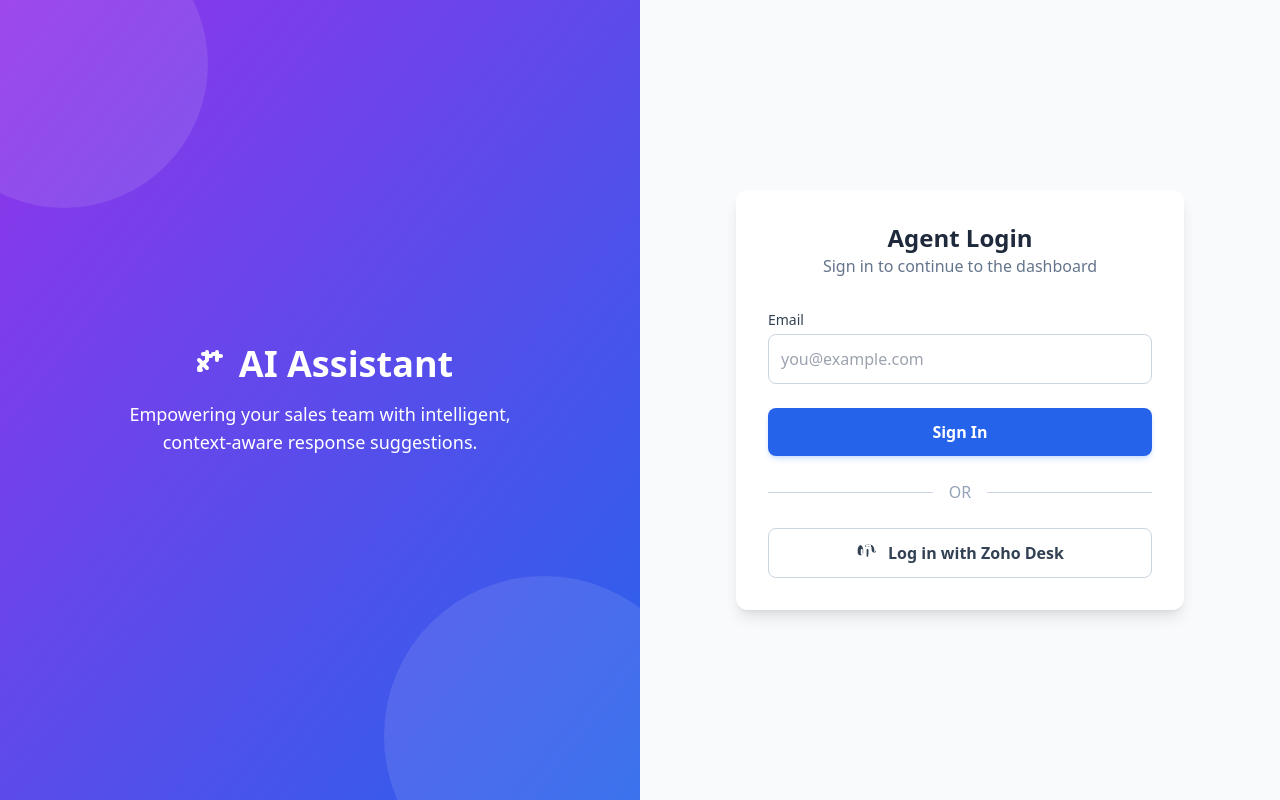
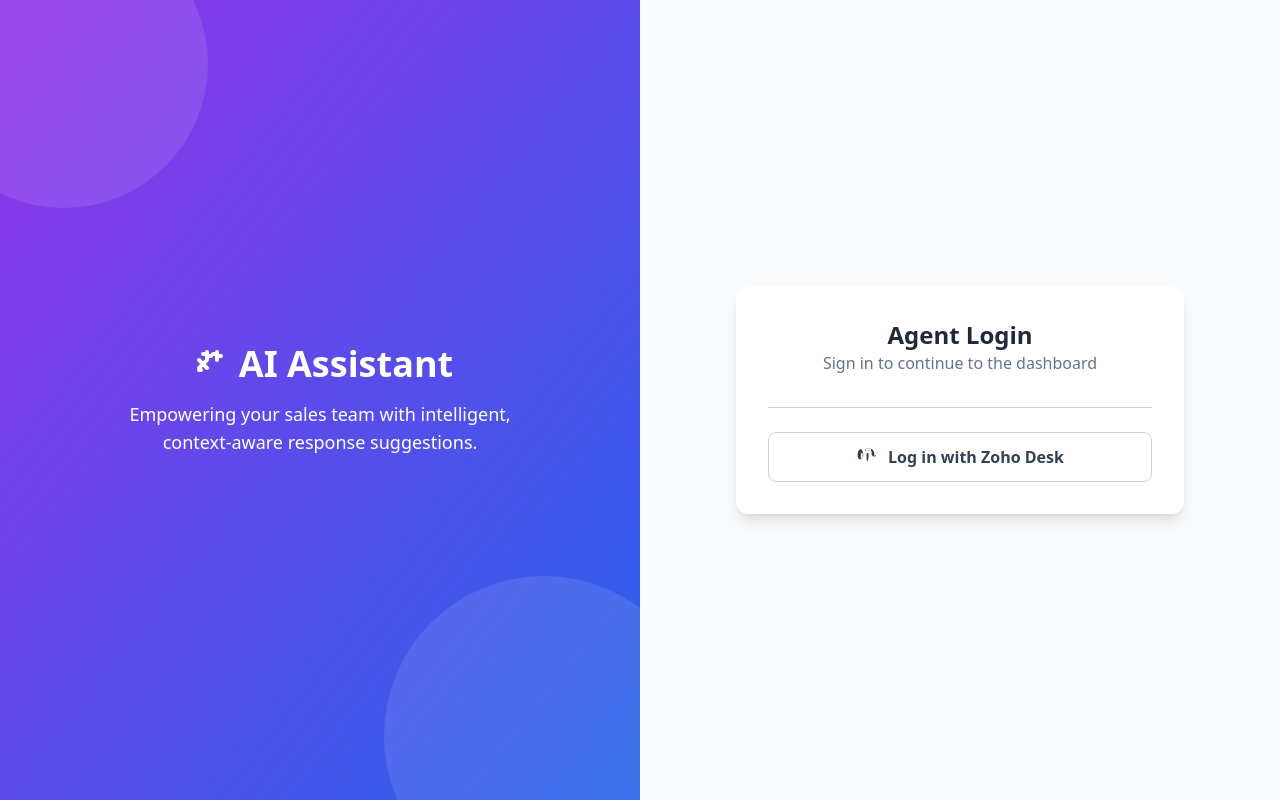
Before and after one commit to JG-Kiran/AIAssistant, a Next.js app: page /login in a window 1280 px wide. Built offline with nearby package versions, Linux system fonts and the light colour scheme; no server answers.

Commit message:
temp commented out manual login

```diff
--- a/app/login/page.tsx
+++ b/app/login/page.tsx
@@ -85,7 +85,7 @@ export default function LoginPage() {
             <p className="text-slate-500">Sign in to continue to the dashboard</p>
           </div>
 
-          <form onSubmit={handleLogin} className="space-y-6">
+          {/*<form onSubmit={handleLogin} className="space-y-6">
              <div>
                 <label htmlFor="agent-email" className="block text-sm font-medium text-slate-700 mb-1">Email</label>
                 <input
@@ -98,7 +98,7 @@ export default function LoginPage() {
                   required
                 />
              </div>
-             {/* <div>
+              <div>
                 <label htmlFor="agent-password" className="block text-sm font-medium text-slate-700 mb-1">Password (optional)</label>
                 <input
                   id="agent-password"
@@ -108,7 +108,7 @@ export default function LoginPage() {
                   onChange={(e) => setPassword(e.target.value)}
                   className="border border-slate-300 p-3 w-full rounded-lg focus:ring-2 focus:ring-blue-500 focus:border-blue-500 transition"
                 />
-             </div> */}
+             </div>
             {error && (
               <p className="text-red-500 text-sm text-center">{error}</p>
             )}
@@ -118,10 +118,10 @@ export default function LoginPage() {
             <button type="submit" className="bg-blue-600 text-white p-3 w-full rounded-lg hover:bg-blue-700 transition font-semibold shadow-md shadow-blue-500/20">
               Sign In
             </button>
-          </form>
+          </form> */}
           <div className="my-6 flex items-center">
               <div className="flex-grow border-t border-slate-300"></div>
-              <span className="flex-shrink mx-4 text-slate-400">OR</span>
+              {/*<span className="flex-shrink mx-4 text-slate-400">OR</span>*/}
               <div className="flex-grow border-t border-slate-300"></div>
           </div>
           <a
```
